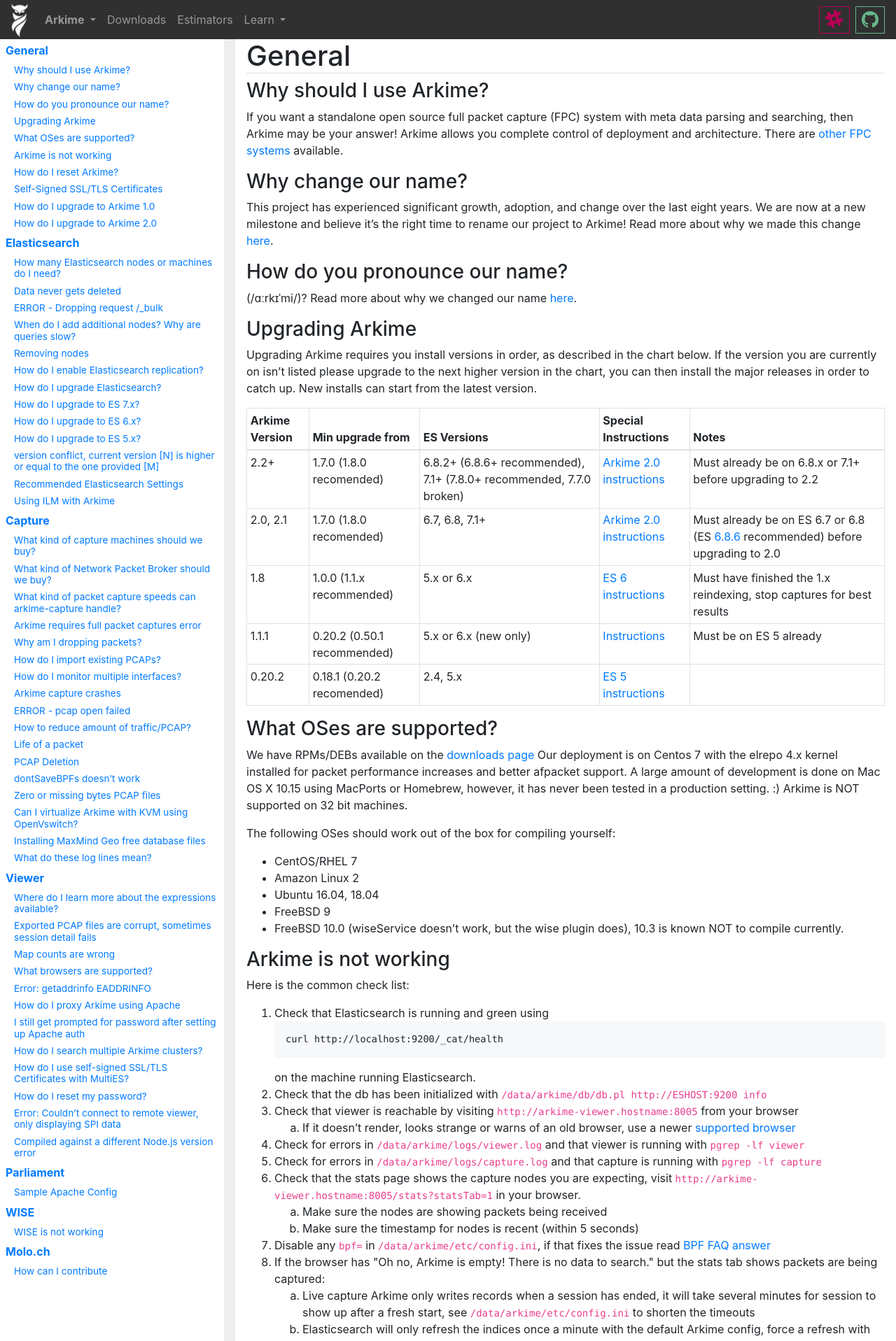
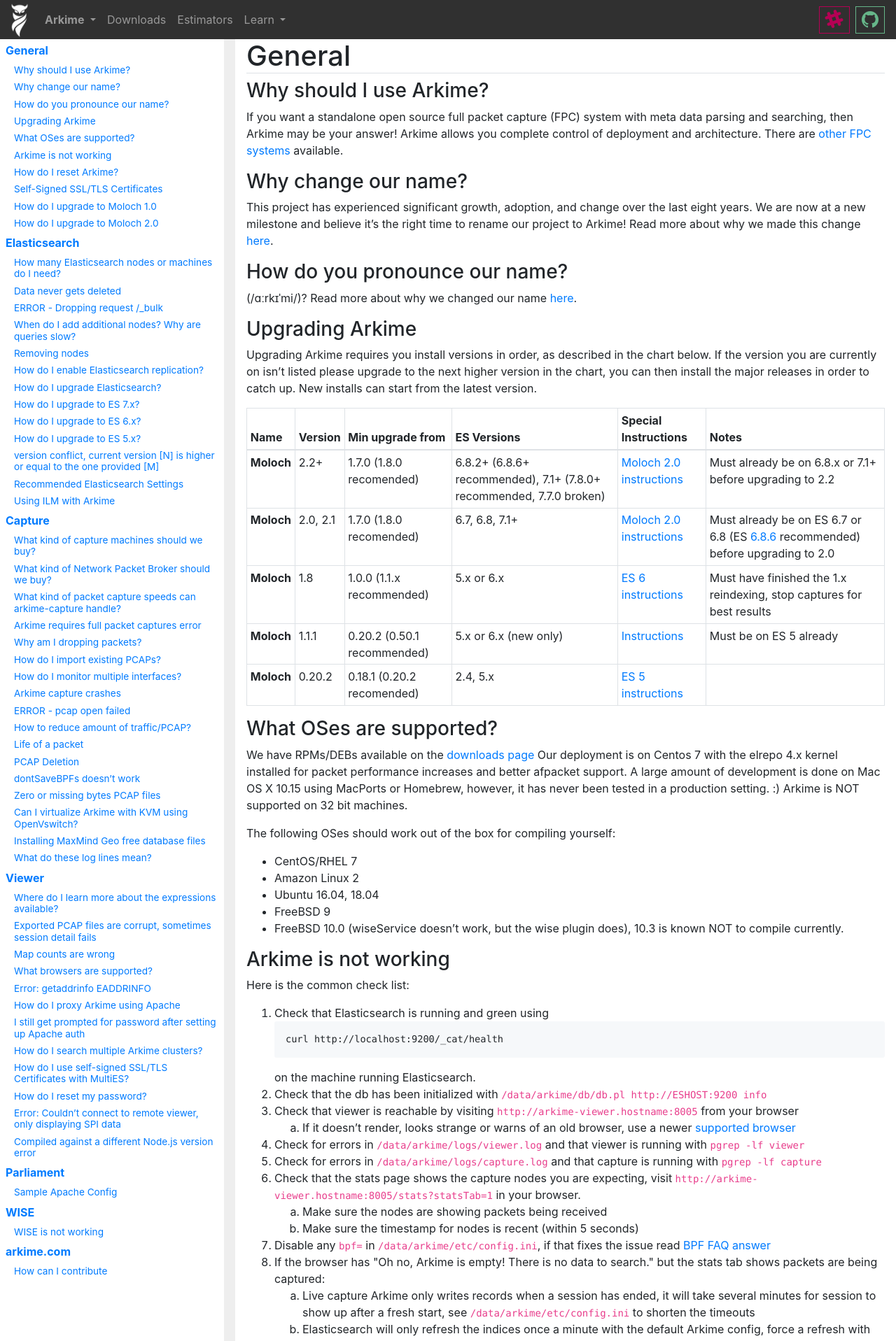
Before and after one commit to arkime/arkimeweb, a Jekyll site: the page built from faq.html, in a window 1280 px wide. Shown: the top 1917 px of the page at 70% size. Built offline with Jekyll 4.4.1, drawn with Linux system fonts in a browser that asks for light colours; some of the changed text lies outside the part shown.

Commit message:
rename arkime -> moloch for v 2.4.2 and below
arkime-capture -> moloch-capture when referenced with v2.4.2 or below
/data/arkime -> /data/moloch when referenced with v2.4.2 or below
molo.ch -> arkime.com

```diff
--- a/faq.html
+++ b/faq.html
@@ -101,14 +101,14 @@
         Self-Signed SSL/TLS Certificates
       </a>
       <a class="nav-link nested"
-        href="#how_do_i_upgrade_to_arkime_1"
-        title="How do I upgrade to Arkime 1.0">
-        How do I upgrade to Arkime 1.0
-      </a>
-      <a class="nav-link nested"
-        href="#how_do_i_upgrade_to_arkime_2"
-        title="How do I upgrade to Arkime 2.0">
-        How do I upgrade to Arkime 2.0
+        href="#how_do_i_upgrade_to_moloch_1"
+        title="How do I upgrade to Moloch 1.0">
+        How do I upgrade to Moloch 1.0
+      </a>
+      <a class="nav-link nested"
+        href="#how_do_i_upgrade_to_moloch_2"
+        title="How do I upgrade to Moloch 2.0">
+        How do I upgrade to Moloch 2.0
       </a>
       <a href="#elasticsearch"
         class="nav-link"
@@ -357,8 +357,8 @@
       </a>
       <a href="#arkimeweb"
         class="nav-link"
-        title="Molo.ch">
-        Molo.ch
+        title="arkime.com">
+        arkime.com
       </a>
       <a class="nav-link nested"
         href="#how-can-i-contribute"
@@ -452,7 +452,10 @@
         <thead>
           <tr>
             <th>
-              Arkime Version
+              Name
+            </th>
+            <th>
+              Version
             </th>
             <th>
               Min upgrade from
@@ -470,6 +473,9 @@
         </thead>
         <tbody>
           <tr>
+            <th>
+              Moloch
+            </th>
             <td>
               2.2+
             </td>
@@ -480,13 +486,16 @@
               6.8.2+ (6.8.6+ recommended), 7.1+ (7.8.0+ recommended, 7.7.0 broken)
             </td>
             <td>
-              <a href="#how_do_i_upgrade_to_arkime_2"> Arkime 2.0 instructions </a>
+              <a href="#how_do_i_upgrade_to_moloch_2"> Moloch 2.0 instructions </a>
             </td>
             <td>
               Must already be on 6.8.x or 7.1+ before upgrading to 2.2
             </td>
           </tr>
           <tr>
+            <th>
+              Moloch
+            </th>
             <td>
               2.0, 2.1
             </td>
@@ -497,13 +506,16 @@
              6.7, 6.8, 7.1+
             </td>
             <td>
-              <a href="#how_do_i_upgrade_to_arkime_2"> Arkime 2.0 instructions </a>
+              <a href="#how_do_i_upgrade_to_moloch_2"> Moloch 2.0 instructions </a>
             </td>
             <td>
               Must already be on ES 6.7 or 6.8 (ES <a href="https://www.elastic.co/downloads/past-releases/elasticsearch-oss-6-8-6">6.8.6</a> recommended) before upgrading to 2.0
             </td>
           </tr>
           <tr>
+            <th>
+              Moloch
+            </th>
             <td>
               1.8
             </td>
@@ -523,6 +535,9 @@
             </td>
           </tr>
           <tr>
+            <th>
+              Moloch
+            </th>
             <td>
               1.1.1
             </td>
@@ -533,7 +548,7 @@
               5.x or 6.x (new only)
             </td>
             <td>
-              <a href="how_do_i_upgrade_to_arkime_1">
+              <a href="#how_do_i_upgrade_to_moloch_1">
                 Instructions
               </a>
             </td>
@@ -542,6 +557,9 @@
             </td>
           </tr>
           <tr>
+            <th>
+              Moloch
+            </th>
             <td>
               0.20.2
             </td>
@@ -764,7 +782,7 @@
         The core Arkime team does not support or recommend self signed certs.
         Use the money you are saving on a commercial product and go buy real
         certs. Wildcard certs are now cheap and you can even go with free
-        Lets Encrypt certs.  There may be folks on the Arkime slack workspace
+        Lets Encrypt certs. There may be folks on the Arkime slack workspace
         willing to help out.
       </p>
       <p>
@@ -773,14 +791,14 @@
         both capture, viewer.  For example <code>/etc/systemd/system/arkimecapture.conf</code>.
       </p>
 
-      <h3 id="how_do_i_upgrade_to_arkime_1">
-        How do I upgrade to Arkime 1.0
-        <span class="fa fa-link small copy-link cursor-copy"
-          onclick="copyLink(this, 'faq')">
-        </span>
-      </h3>
-      <p>
-        Arkime 1.0 has some large changes and updates that will require all
+      <h3 id="how_do_i_upgrade_to_moloch_1">
+        How do I upgrade to Moloch 1.0
+        <span class="fa fa-link small copy-link cursor-copy"
+          onclick="copyLink(this, 'faq')">
+        </span>
+      </h3>
+      <p>
+        Moloch 1.0 has some large changes and updates that will require all
         session data to be reindexed. The reindexing is done in the background
         AFTER upgrading so there is little downtime. Large changes in 1.0 include:
       </p>
@@ -815,7 +833,7 @@
       <p>To upgrade:</p>
       <ul>
         <li>
-          First make sure you are using ES 5.5.x (5.6 recommended) and Arkime
+          First make sure you are using ES 5.5.x (5.6 recommended) and Moloch
           0.20.2 or 0.50.x before continuing. Upgrade to those version first!
         </li>
         <li>
@@ -828,10 +846,10 @@
           Shutdown all capture, viewer and wise processes
         </li>
         <li>
-          Install Arkime 1.1.1
-        </li>
-        <li>
-          Run <code>/data/arkime/bin/arkime_update_geo.sh</code> on all capture
+          Install Moloch 1.1.1
+        </li>
+        <li>
+          Run <code>/data/moloch/bin/moloch_update_geo.sh</code> on all capture
           nodes which will download the new mmdb style maxmind files
         </li>
         <li>
@@ -857,8 +875,8 @@
           Start screen or tmux since this will take several days
         </li>
         <li>
-          In the <code>/data/arkime/viewer</code> directory, run
-          <code>/data/arkime/viewer/reindex2.js --slices X</code>
+          In the <code>/data/moloch/viewer</code> directory, run
+          <code>/data/moloch/viewer/reindex2.js --slices X</code>
           <ul>
             <li>
               The number of slices should be between 2 and the number of shards
@@ -895,26 +913,26 @@
         </li>
       </ul>
 
-      <h3 id="how_do_i_upgrade_to_arkime_2">
-        How do I upgrade to Arkime 2.0
-        <span class="fa fa-link small copy-link cursor-copy"
-          onclick="copyLink(this, 'faq')">
-        </span>
-      </h3>
-
-      <p>
-        Upgrading to Arkime 2.0 is a multistep process that requires an outage.
+      <h3 id="how_do_i_upgrade_to_moloch_2">
+        How do I upgrade to Moloch 2.0
+        <span class="fa fa-link small copy-link cursor-copy"
+          onclick="copyLink(this, 'faq')">
+        </span>
+      </h3>
+
+      <p>
+        Upgrading to Moloch 2.0 is a multistep process that requires an outage.
         An outage is required because all the captures must be stopped before upgrading the database so there are no schema issues or corruption.
         Most of the administrative indices will have new version numbers after this upgrade, so that elasticsearch knows they were created with 6.7 or 6.8.
         This is very important when upgrading to ES 7.x later.
       </p>
       <ul>
-        <li>You must be using Arkime 1.7 or 1.8 (Arkime 1.8.0 recommended) BEFORE trying to upgrade to Arkime 2.0</li>
+        <li>You must be using Moloch 1.7 or 1.8 (Moloch 1.8.0 recommended) BEFORE trying to upgrade to Moloch 2.0</li>
         <li>You must be using Elasticsearch 6.7 or 6.8 (Elasticsearch <a href="https://www.elastic.co/downloads/past-releases/elasticsearch-oss-6-8-6">6.8.6</a> or later recommended) BEFORE trying to upgrade to Arkime 2.0</li>
-        <li>Install Arkime &gt;= 2.0 without restarting captures/viewers</li>
+        <li>Install Moloch &gt;= 2.0 without restarting captures/viewers</li>
         <li>Optional: run <code> ./db.pl http://ESHOST:9200 backup pre20 </code> to backup all administrative indices.
         <li>Shutdown captures</li>
-        <li> run <code> ./db.pl http://ESHOST:9200 upgrade</code></li>
+        <li>run <code> ./db.pl http://ESHOST:9200 upgrade</code></li>
         <li>Restart captures</li>
         <li>Verify everything is working</li>
       </ul>
@@ -1051,7 +1069,7 @@
       </p>
       <ul>
         <li>
-          Since Arkime 1.7.0 the ES Nodes tab of the Stats section now has the
+          Since Moloch 1.7.0 the ES Nodes tab of the Stats section now has the
           ability to turn on Write Task completed and rejected columns. Look for
           nodes having issues. Make sure those nodes don’t have disk issues.
         </li>
@@ -1069,7 +1087,7 @@
         </li>
         <li>
           Make sure you are running the latest Elasticsearch that the version of
-          Arkime supports, for example 5.6.7 if using Elasticesarch 5
+          Moloch supports, for example 5.6.7 if using Elasticesarch 5
         </li>
         <li>
           If using replication on the sessions index, turn off replication of the
@@ -1198,7 +1216,7 @@
         Make sure you select the matching version of that document for your version of ES from the pull down on the right hand side.
       </p>
       <p>
-        Upgrading between Major versions of Elasticsearch usually require an upgrade of Arkime.  So please see the instructions in this FAQ for
+        Upgrading between Major versions of Elasticsearch usually require an upgrade of Arkime. So please see the instructions in this FAQ for
         <ul>
           <li><a href="#how-do-i-upgrade-to-es-7-x">ES 7</a></li>
           <li><a href="#how-do-i-upgrade-to-es-6-x">ES 6</a></li>
@@ -1215,7 +1233,7 @@
       <p>
         <strong>
           <ul>
-            <li>ES 7.x is supported by Arkime 2.x only if there are no ES 5.x created indices remaining.  We recommend you upgrade to ES 7.8.x or later.</li>
+            <li>ES 7.x is supported by Moloch 2.x only if there are no ES 5.x created indices remaining.  We recommend you upgrade to ES 7.8.x or later.</li>
             <li>Upgrading to ES 7 MAY REQUIRE downtime.</li>
           </ul>
         </strong>
@@ -1223,13 +1241,13 @@
       <ol type="I">
         <li>
           If you are NOT using Arkime DB version 63 (or later) you
-          must follow these <a href="/faq#how_do_i_upgrade_to_arkime_2">instructions</a> while still using ES 6.x and upgrade to Arkime 2.0. To find what DB version
+          must follow these <a href="/faq#how_do_i_upgrade_to_moloch_2">instructions</a> while still using ES 6.x and upgrade to Arkime 2.0. To find what DB version
           you are using, either run
           <code>db.pl http://ESHOST:9200 info</code>
           or mouse over the <span class="fa fa-info-circle"></span> in Arkime.
         </li>
         <li>
-          Make sure your Elasticsearch config files are ready for ES 7.  We do not provide sample Elasticsearch configs, but here are some things to look out for:
+          Make sure your Elasticsearch config files are ready for ES 7. We do not provide sample Elasticsearch configs, but here are some things to look out for:
           <ul>
             <li>You MUST add a <a href="https://www.elastic.co/guide/en/elasticsearch/reference/7.8/discovery-settings.html#initial_master_nodes">cluster.initial_master_nodes</a> and there may be other required discovery changes.</li>
             <li>If you have more then 1000 shards per node you must set <a href="https://www.elastic.co/guide/en/elasticsearch/reference/master/misc-cluster.html">cluster.max_shards_per_node</a></li>
@@ -1247,7 +1265,7 @@
             If not using ES 6.8.6, or if you would prefer to do a full restart follow the instructions below
             <ul>
               <li>
-                Make sure you delete any old indices that db.pl complained about when you installed Arkime 2.0
+                Make sure you delete any old indices that db.pl complained about when you installed Moloch 2.0
               </li>
               <li>
                 Shutdown everything: elasticsearch, capture, and viewer
@@ -1281,12 +1299,12 @@
       </h3>
       <p>
         <strong>
-          ES 6.x is supported by Arkime 1.x for NEW clusters and &gt;= 1.5 for
+          ES 6.x is supported by Moloch 1.x for NEW clusters and &gt;= 1.5 for
           UPGRADING clusters.
         </strong>
       </p>
       <p>
-        <strong>NOTE</strong> - If upgrading, you must FIRST upgrade to Arkime
+        <strong>NOTE</strong> - If upgrading, you must FIRST upgrade to Moloch
         1.0 or 1.1 (1.1.1 recommended) before upgrading to &gt; 1.5. Also all
         reindex operations needs to be finished.
       </p>
@@ -1301,15 +1319,15 @@
         </strong>
       </p>
       <p>
-        First outage: If you are NOT using Arkime DB version 51 (or later) you
+        First outage: If you are NOT using Moloch DB version 51 (or later) you
         must follow these steps while still using ES 5.x. To find what DB version
         you are using, either run
         <code>db.pl http://ESHOST:9200 info</code>
-        or mouse over the <span class="fa fa-info-circle"></span> in Arkime.
+        or mouse over the <span class="fa fa-info-circle"></span> in Moloch.
       </p>
       <ul>
         <li>
-          Install Arkime &gt;= 1.5
+          Install Moloch &gt;= 1.5
         </li>
         <li>
           Shutdown capture
@@ -1369,7 +1387,7 @@
       </h3>
       <p>
         <strong>
-          ES 5.x is supported by Arkime 0.17.1 for NEW clusters and 0.18.1 for
+          ES 5.x is supported by Moloch 0.17.1 for NEW clusters and 0.18.1 for
           UPGRADING clusters.
         </strong>
       </p>
@@ -1394,10 +1412,10 @@
         </strong>
       </p>
       <p>
-        First outage: If you are NOT using Arkime DB version 34 (or later) you
+        First outage: If you are NOT using Moloch DB version 34 (or later) you
         must follow these steps while still using ES 2.4. To find what DB version
         you are using, either run <code>db.pl http://ESHOST:9200 info</code>
-        or mouse over the <span class="fa fa-info-circle"></span> in Arkime.
+        or mouse over the <span class="fa fa-info-circle"></span> in Moloch.
       </p>
       <ul>
         <li>
@@ -1408,7 +1426,7 @@
           <pre><code>curl http://localhost:9200/_cat/health</code></pre>
         </li>
         <li>
-          Install Arkime 0.18.1 to 0.20.2
+          Install Moloch 0.18.1 to 0.20.2
         </li>
         <li>
           Shut down all capture nodes
@@ -1431,7 +1449,7 @@
       </p>
       <ul>
         <li>
-          You MUST be on ES 2.4.x and Arkime DB version 34 (or later) before
+          You MUST be on ES 2.4.x and Moloch DB version 34 (or later) before
           using ES 5 (see above)
         </li>
         <li>
@@ -1588,7 +1606,7 @@
         </span>
       </h3>
       <p>
-        Since Arkime 2.2 you can easily use ILM to handle moving indices from hot to warm, force merge, and delete actions.
+        Since Moloch 2.2 you can easily use ILM to handle moving indices from hot to warm, force merge, and delete actions.
         We recommend only using ILM with newer versions (7.2+) of Elasticsearch, since older versions did have some issues.
         Once ILM is enabled you no longer have to use the <code>db.pl expire</code> cron job, but should occasionally run <code>db.pl optimize-admin</code>.
       </p>
@@ -2576,8 +2594,8 @@
           <li>Select Yes when asked "Will this key be used for GeoIP Update?" and select the version you have</li>
           <li>Use the MaxMind feature to generate a config file for you, usually you will replace </code>/etc/GeoIP.conf</code> with this file</li>
           <li>Run <code>geoipupdate</code> as root and see if it works</li>
-          <li>If you are using Arkime before 2.2, update your /data/arkime/etc/config.ini file so that geoLite2Country is now <code>/usr/share/GeoIP/GeoLite2-Country.mmdb</code> and geoLite2ASN is now <code>/usr/share/GeoIP/GeoLite2-ASN.mmdb</code></li>
-          <li>Restart arkime capture</li>
+          <li>If you are using Moloch before 2.2, update your /data/moloch/etc/config.ini file so that geoLite2Country is now <code>/usr/share/GeoIP/GeoLite2-Country.mmdb</code> and geoLite2ASN is now <code>/usr/share/GeoIP/GeoLite2-ASN.mmdb</code></li>
+          <li>Restart moloch-capture</li>
         </ol>
       </p>
 
@@ -2899,11 +2917,11 @@
         special multiple Arkime viewer and a special MultiES process. MultiES
         is similiar to Elasticsearch tribe nodes, except it was created before
         tribe nodes and can deal with multiple indexes having the same name.
-        Prior to Arkime 1.5, one big limitation currently is that all the
-        Arkime clusters have to use the same <code>rotateIndex</code> setting.
-        Since Arkime 1.5 if using different <code>rotateIndex</code> settings,
+        Prior to Moloch 1.5, one big limitation currently is that all the
+        Moloch clusters have to use the same <code>rotateIndex</code> setting.
+        Since Moloch 1.5 if using different <code>rotateIndex</code> settings,
         use the <code>queryAllIndices=true</code> setting in the
-        <code>arkimeviewer</code> section. Currently one big limitation is that
+        <code>molochviewer</code> section. Currently one big limitation is that
         <code>all Arkime clusters must use the same PasswordSecret</code>.
       </p>
       <p>
@@ -3255,7 +3273,7 @@
       <br>
       <h1 id="arkimeweb"
         class="border-bottom">
-        Molo.ch
+        arkime.com
         <span class="fa fa-link small copy-link cursor-copy"
           onclick="copyLink(this, 'faq')">
         </span>
```
Also changed, not shown: other parts of faq.html (+3 -3 lines).
